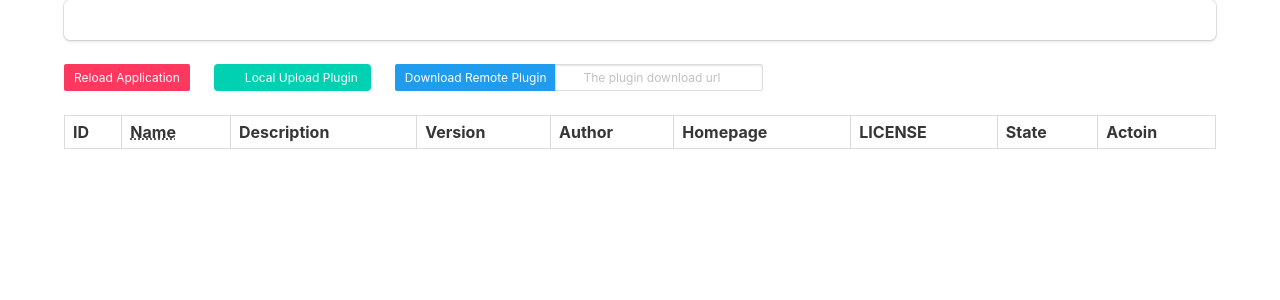
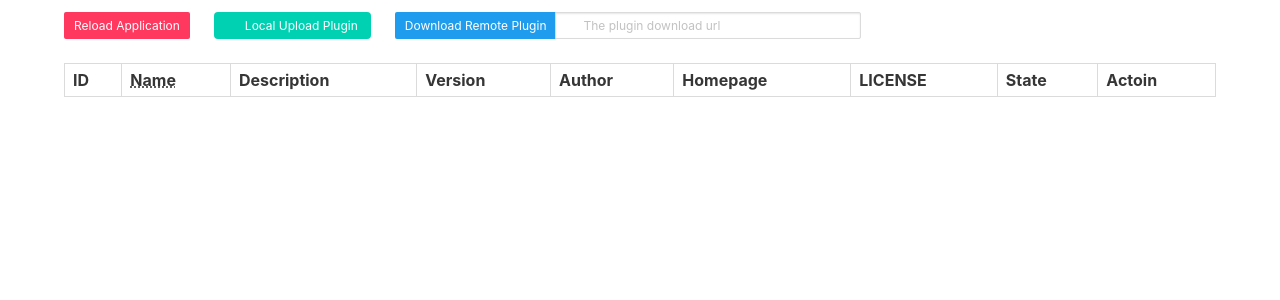
Before and after one commit to staugur/Flask-PluginKit, a Flask app: template flask_pluginkit/templates/manager.html in a window 1280 px wide. Shown: the top 300 px of the page. Run offline with Flask 2, Linux system fonts and the light colour scheme; the template is opened without the code that fills it, so the values that code supplies are empty; parts of the project's set-up code (start-up, migrations or seed data) failed here and were passed over; some libraries are stand-ins or nearby versions.

Commit message:
fix test case and update manager page

```diff
--- a/flask_pluginkit/templates/manager.html
+++ b/flask_pluginkit/templates/manager.html
@@ -8,6 +8,8 @@
     <link rel="stylesheet" href="https://cdnjs.cloudflare.com/ajax/libs/bulma/0.7.5/css/bulma.min.css">
     <link rel="stylesheet" type="text/css" href="https://static.saintic.com/cdn/iconfont/iconfont.css">
     <link rel="prefetch" type="application/l10n" href="{{ url_for('.static', filename='translations.ini') }}" />
+    <link href="https://img.saintic.com/cdn/images/favicon-32.png" rel="icon" type="image/x-icon" />
+    <link href="https://img.saintic.com/cdn/images/favicon-32.png" rel="shortcut icon" type="image/x-icon" />
     <style type="text/css">
         .notification>button.delete {
             border: none;
@@ -16,12 +18,17 @@
         .is-hidden {
             display: none;
         }
+
+        .set-top {
+            padding-top: 12px;
+        }
     </style>
 </head>
 
 <body>
-    <div class="box container">
-        <div class="field is-grouped is-grouped-multiline">
+    <section>
+        <div class="container">
+            <div class="field is-grouped is-grouped-multiline set-top">
                 {% for k,v in g.pluginkit_metadata.items() %}
                     <div class="control">
                         <div class="tags has-addons">
@@ -31,12 +38,9 @@
                     </div>
                 {% endfor %}
             </div>
-    </div>
-    <section>
-        <div class="container">
             <div class="columns">
                 <div class="column is-narrow">
-                    <a class="button is-danger is-small" title="" href="javascript:reloadApp()"
+                    <a class="button is-danger is-small" title="No interaction directly overloading your web app!" href="javascript:reloadApp()"
                         data-l10n-id='reload'>Reload Application</a>
                 </div>
                 <div class="column is-narrow">
@@ -54,7 +58,7 @@
                         </div>
                     </div>
                 </div>
-                <div class="column is-4">
+                <div class="column is-5">
                     <div class="field has-addons">
                         <div class="control">
                             <a class="button is-info is-small" data-l10n-id='download'>
@@ -168,15 +172,13 @@
                         success && success(res);
                     } else {
                         if (options.msgprefix != false) {
-                            setMessage("<scan class='has-text-danger'>" + (options.msgprefix || '') + (res
-                                .msg || res.code) + "</scan>");
+                            setMessage("<scan class='has-text-danger'>" + (options.msgprefix || '') + (res.msg || res.code) + "</scan>");
                         }
                         options.fail && options.fail(res);
                     }
                 },
                 error: function (XMLHttpRequest, textStatus, errorThrown) {
-                    setMessage(
-                        "<scan class='has-text-danger'>System exception, please try again later</scan>. Status code:" +
+                    setMessage("<scan class='has-text-danger'>System exception, please try again later</scan>. Status code:" +
                         XMLHttpRequest.status + "," + textStatus);
                 },
                 complete: options.complete ? options.complete : function () {}
@@ -185,17 +187,13 @@
 
         function enablePlugin(plugin_name) {
             ajax("{{ url_for('.api', Action='enablePlugin') }}&plugin_name=" + plugin_name, function (res) {
-                setMessage(
-                    "<scan class='has-text-success'>Enabled. Restart the application and take effect.</scan>"
-                )
+                setMessage("<scan class='has-text-success'>Enabled. Restart the application and take effect.</scan>");
             });
         }
 
         function disablePlugin(plugin_name) {
             ajax("{{ url_for('.api', Action='disablePlugin') }}&plugin_name=" + plugin_name, function (res) {
-                setMessage(
-                    "<scan class='has-text-success'>Disabled. Restart the application and take effect.</scan>"
-                )
+                setMessage("<scan class='has-text-success'>Disabled. Restart the application and take effect.</scan>");
             });
         }
 
@@ -205,6 +203,7 @@
                 setTimeout("window.location.reload()", 1000);
             });
         }
+
         $(document).on('click', '.notification > button.delete', function () {
             hideNotification();
         });
```
Also changed, not shown: flask_pluginkit/_web.py (+7 -6 lines), tests/test_pm.py (+4 -1 lines). Lines whose indentation alone changed are shown as unchanged.
